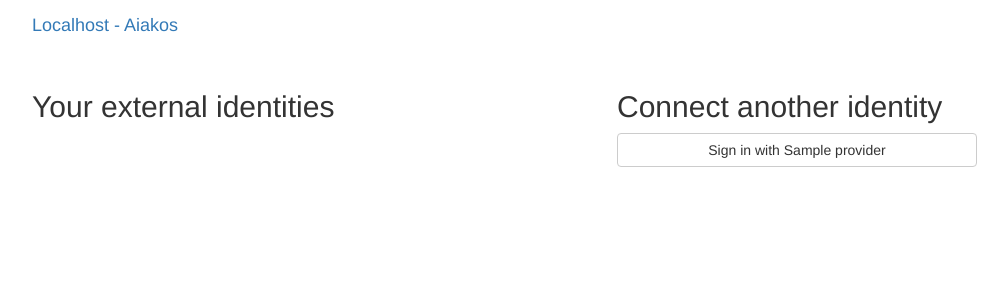
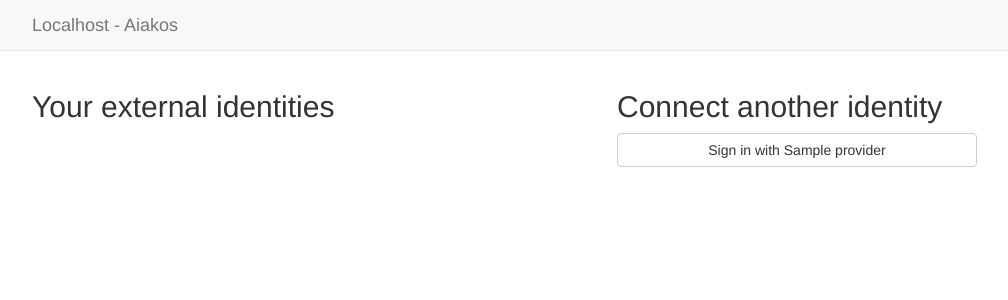
Before and after one commit to aiakos/aiakos, a Django app: template aiakos/templates/registration/identities.html in a window 1280 px wide. Shown: the top 300 px of the page, without its empty margins (38-1046 px from the left). Run offline with Django 3.2, Linux system fonts and the light colour scheme; the template is opened without the code that fills it: most values are stand-ins (such as "Sample title", 1, 10 or a date in 2020); parts of the project's set-up code (start-up, migrations or seed data) failed here and were passed over; some libraries are stand-ins or nearby versions.

Commit message:
Use navbar-default class in base.html.

```diff
--- a/aiakos/templates/base.html
+++ b/aiakos/templates/base.html
@@ -21,7 +21,7 @@
   </head>
   <body>
 
-	<nav class="navbar navbar-fixed-top">
+	<nav class="navbar navbar-default navbar-fixed-top">
 		<div class="{% block navbar-container-class %}container{% endblock %}">
 			<div class="navbar-header">
 				<a class="navbar-brand" href="/">
```
